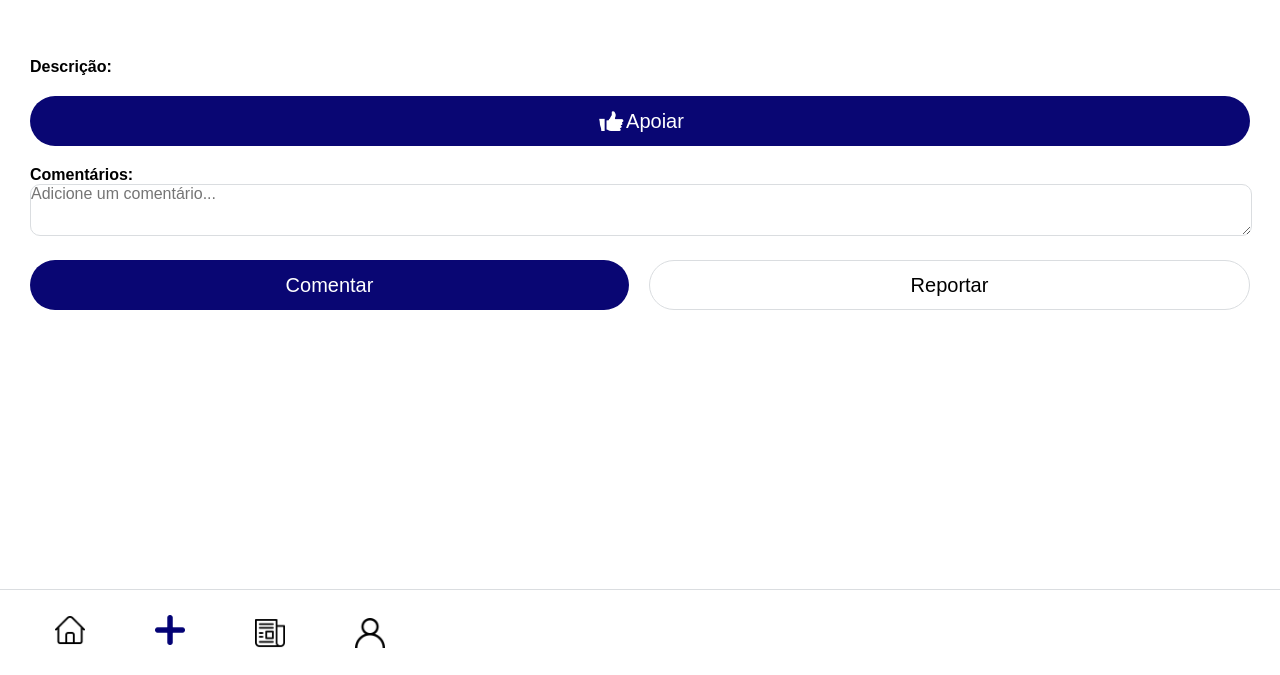
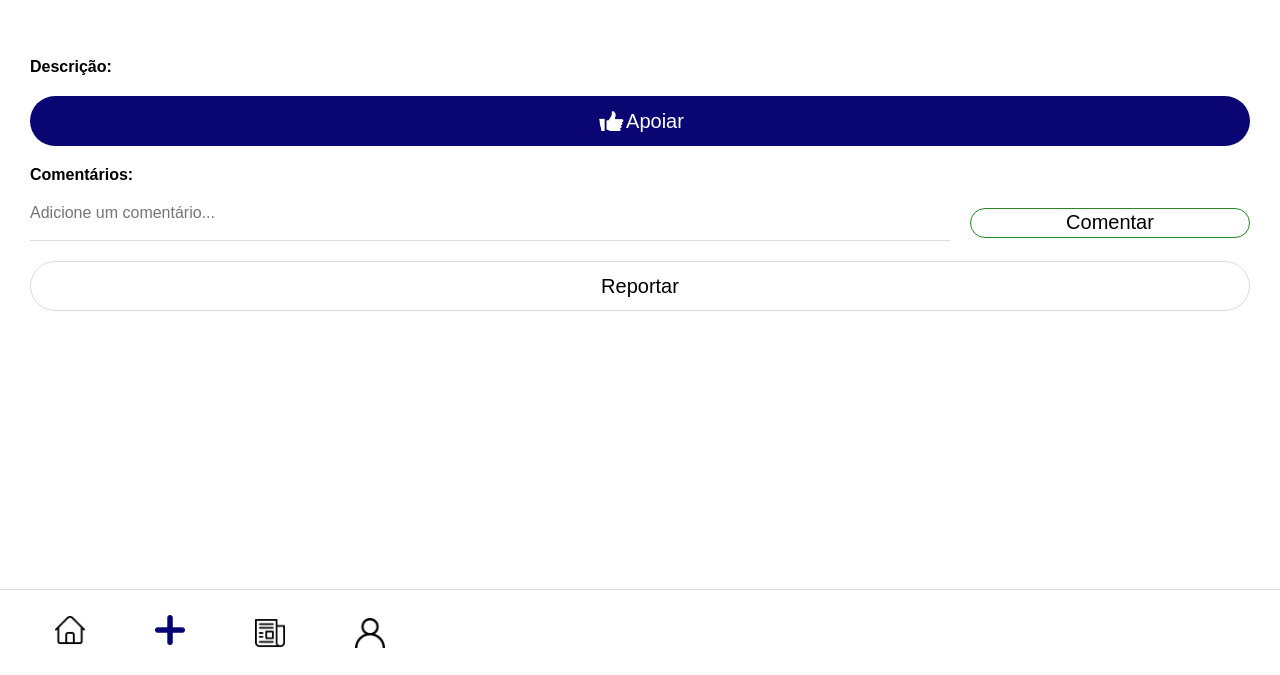
Before and after one commit to fga-eps-mds/2020.1-VC_Usuario-FrontEnd, a Vue app: page /post/1 in a window 1280 px wide. Shown: the part 125-800 px from the top of the page. Built offline with nearby package versions, Linux system fonts and the light colour scheme; no server answers.

Commit message:
#192 Afinando e justando estilo da divPostagemComentario e seus elementos | Criando método ajusteRowsTextAreaComentario para ajuste do tamando do textArea do comentário - ListarUmaPostagem

```diff
--- a/src/views/ListarUmaPostagem.vue
+++ b/src/views/ListarUmaPostagem.vue
@@ -39,14 +39,15 @@
 
             <div class="divPostagemComentario">
                 <legend>Comentários:</legend>
-                <textarea placeholder="Adicione um comentário..." v-model="upcAtributos.comment_descripton"></textarea>
+                <div id="teste" class="divFazerComentario">
+                    <textarea id="textAreaComentario" v-on:keyup="ajusteRowsTextAreaComentario()" rows="2" placeholder="Adicione um comentário..." v-model="upcAtributos.comment_descripton"></textarea>
+                    <button @click="comentarPostagemMetodo()">Comentar</button>
+                </div>
             </div>
 
             <div class="divPostagemBotoes">
-                <button @click="comentarPostagemMetodo()">Comentar</button>
                 <button type="submit">Reportar</button>
             </div>
-
         </div>
     </section>
 
@@ -93,7 +94,9 @@ export default {
                 user_id: '',
                 postage_id: '',
                 comment_descripton: null
-            }
+            },
+
+            auxCaracteresTextArea: 50
         }
     },
 
@@ -161,6 +164,25 @@ export default {
             }
             catch(err){
                 console.log({err})
+            }
+        },
+
+        ajusteRowsTextAreaComentario() {
+
+            const objetotextAreaComentario = document.getElementById('textAreaComentario');
+
+            if(this.auxCaracteresTextArea == 0){
+                this.auxCaracteresTextArea = 50;
+            }
+            else{
+                if (this.upcAtributos.comment_descripton.length > this.auxCaracteresTextArea) {
+                    objetotextAreaComentario.rows += 1;
+                    this.auxCaracteresTextArea += 50;
+                }
+                while (this.upcAtributos.comment_descripton.length + 50 < this.auxCaracteresTextArea) {
+                    objetotextAreaComentario.rows -= 1;
+                    this.auxCaracteresTextArea -= 50;
+                }
             }
         }
     }
@@ -269,15 +291,56 @@ export default {
         margin-bottom: 20px;
 
         & legend{
+            margin-bottom: 20px;
             font-weight: bold;
         }
+    }
+
+    .divFazerComentario{
+        align-items: center;
+        display: flex;
 
         & textarea{
-            height: 50px;
-            width: 100%;
+            flex: 1;
+
             font-size: 16px;
-            border-radius: 10px;
-            border: 1px solid $colorCinza;
+            border: none;
+            resize: none;
+            border-bottom: 1px solid $colorCinza;
+        }
+
+        & button{
+            height: 30px;
+            width: 280px;
+            margin-left: 20px;
+
+            cursor: pointer;
+            font-size: 20px;
+            border-radius: 25px;
+            color: #000000;
+            background-color: $colorBranca;
+            border: 1px solid $colorVerde;
+        }
+
+        & button:hover{
+            color: $colorBranca;
+            background-color: $colorVerde;
+        }
+    }
+
+    @media only screen and (max-width:600px){
+        .divFazerComentario{
+            flex-direction: column;
+            align-items: initial;
+
+            & textarea{
+                flex: none;
+            }
+            & button{
+                width: 100%;
+                flex: none;
+                margin: 10px 0px 0px;
+            }
         }
     }
 
@@ -295,16 +358,6 @@ export default {
             cursor: pointer;
         }
 
-        button:first-child{
-            margin-right: 20px;
-            color: $colorBranca;
-            background-color: $colorAzul;
-        }
-
-        button:first-child:hover{
-            background-color: $colorAzulEscuro;
-        }
-
         button:last-child{
             background-color: $colorBranca;
             border: 1px solid $colorCinza;
```
